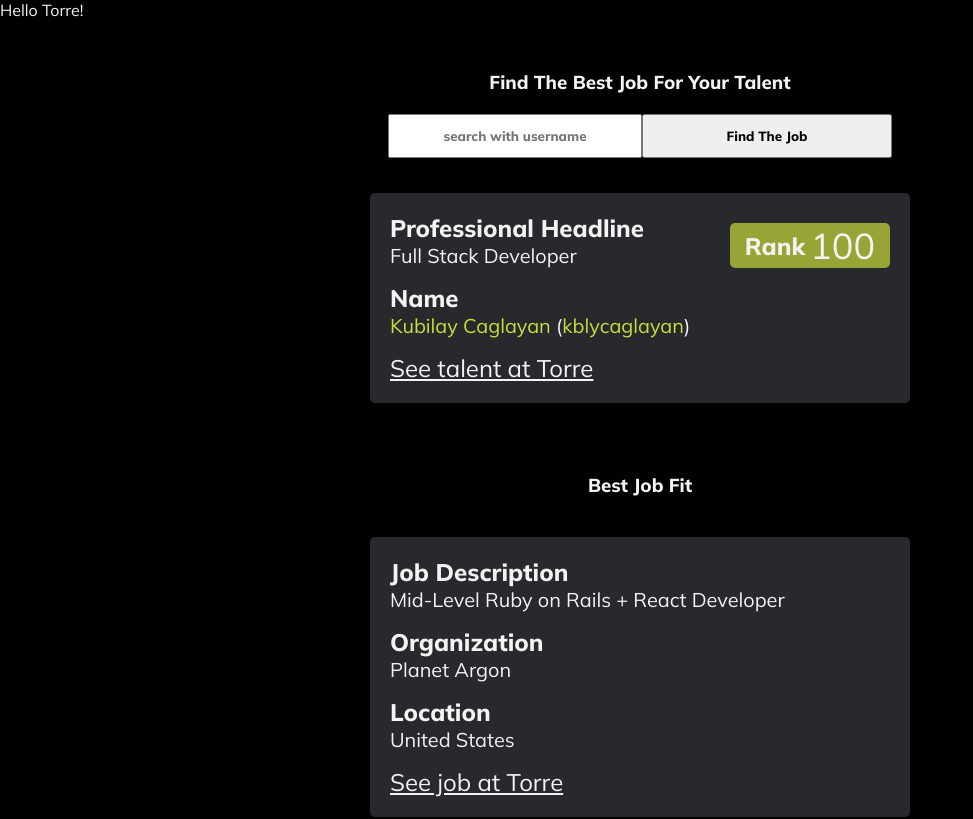
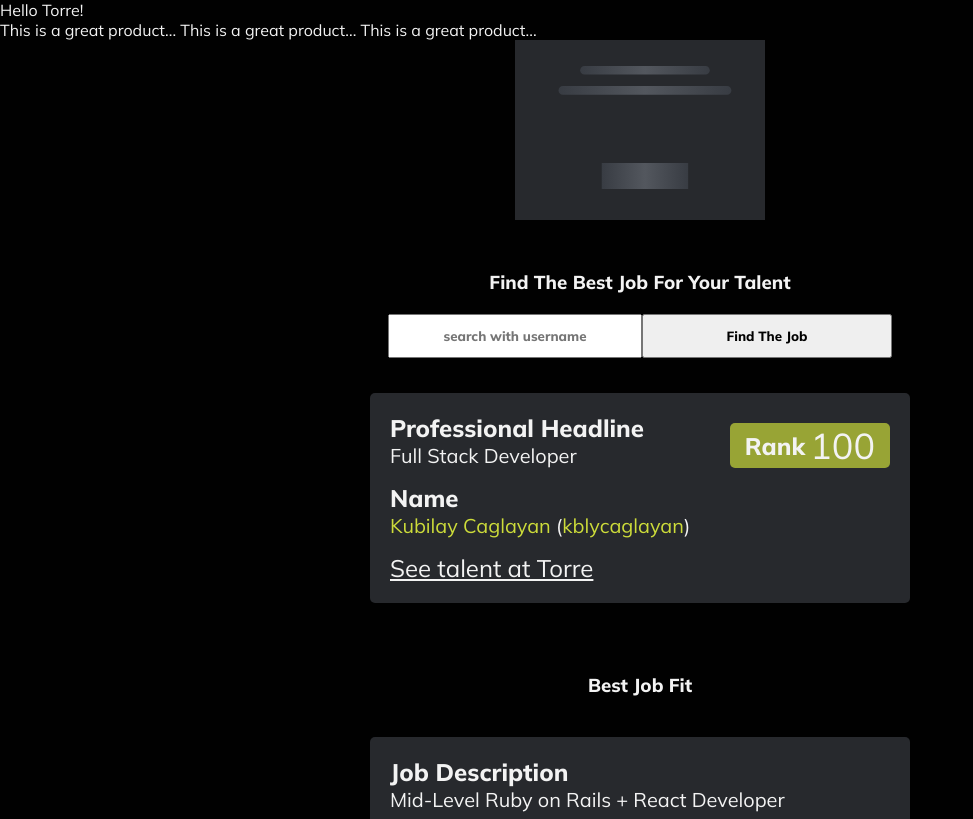
Before and after one commit to kubilaycaglayan/torre-assessment, a React (Create React App) app: page / in a window 1280 px wide. Shown: the top 819 px of the page, without its empty margins (0-973 px from the left). Built offline with nearby package versions, Linux system fonts and the light colour scheme.

Commit message:
Add loading component

```diff
--- /dev/null
+++ b/src/components/Loading.js
@@ -0,0 +1,9 @@
+import React from 'react';
+
+const Loading = () => (
+  <div className="loading-wrapper">
+    <div className="loading" />
+  </div>
+);
+
+export default Loading;
--- a/src/containers/App.js
+++ b/src/containers/App.js
@@ -3,6 +3,7 @@
 import getRank from '../helpers/ranking/getRank';
 import Candidate from '../components/Candidate';
 import Job from '../components/Job';
+import Loading from '../components/Loading';
 import Pool from './Pool';
 import AddCandidateInput from './AddCandidateInput';
 import { changeCandidateRank, changePoolRank } from '../actions';
@@ -21,6 +22,14 @@
       <header>
         Hello Torre!
       </header>
+      <section>
+        <p>
+          This is a great product...
+          This is a great product...
+          This is a great product...
+        </p>
+      </section>
+      <Loading />
       <section className="query">
         <h3>
           Find The Best Job For Your Talent
--- a/src/styles/index.sass
+++ b/src/styles/index.sass
@@ -8,6 +8,7 @@
 @import './style_components/rank-box'
 @import './style_components/query'
 @import './style_components/job'
+@import './style_components/loading'
 
 html
   background-color: $black
--- /dev/null
+++ b/src/styles/style_components/loading.sass
@@ -0,0 +1,12 @@
+$loading-animation: url('../../assets/loading.svg')
+
+.loading-wrapper
+  +flex-it(center, center)
+  flex-direction: column
+
+.loading
+  background-image: $loading-animation
+  background-position-y: 100%
+  background-size: cover
+  height: 180px
+  width: 250px
```
